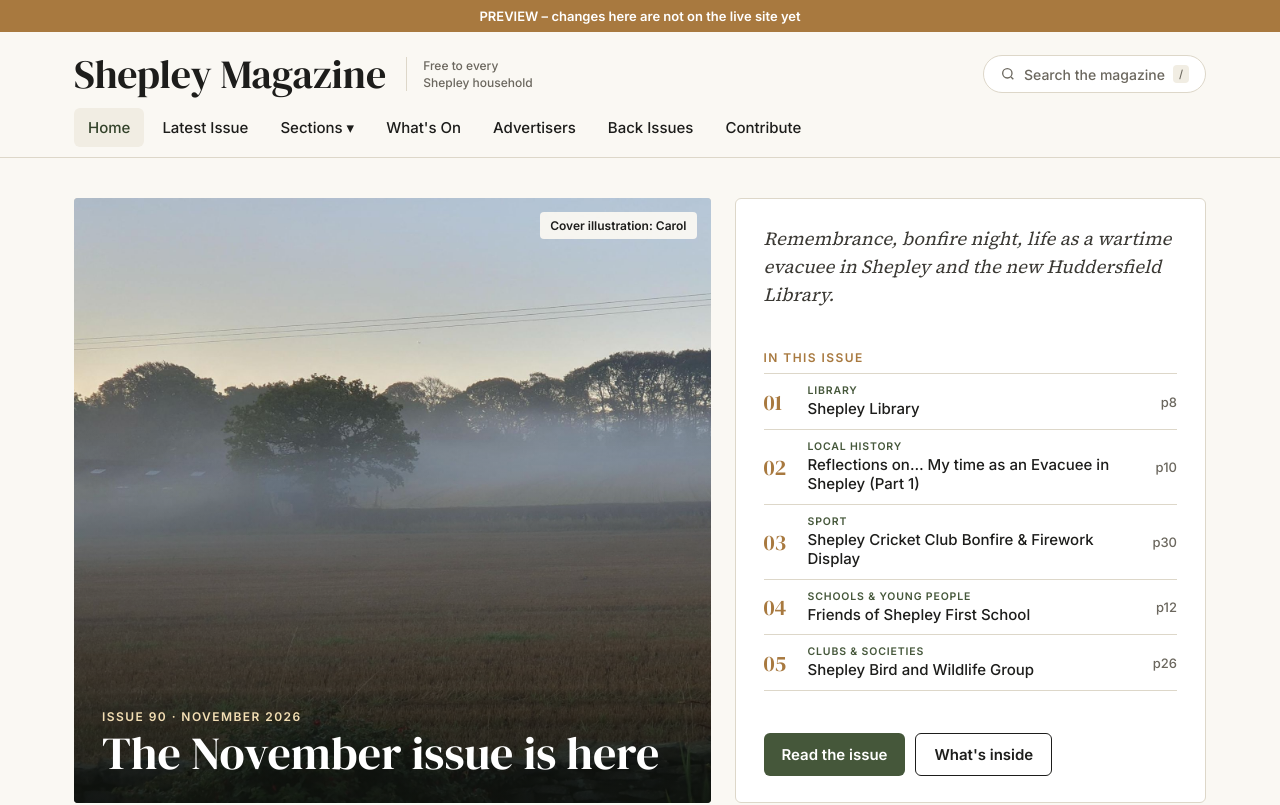
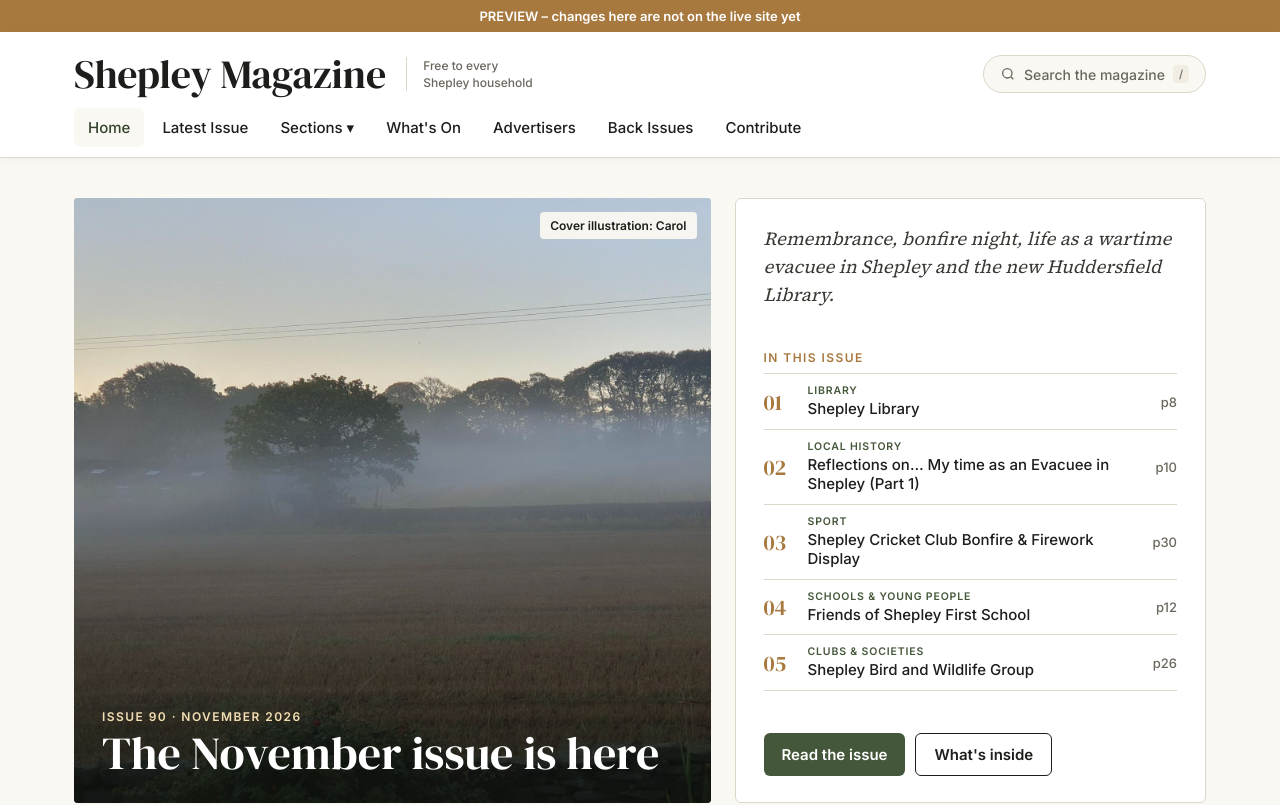
Before and after one commit to Yorkshire1001/Shepley-Magazine, a plain HTML site: page preview/index.html in a window 1280 px wide. Shown: the top 805 px of the page. Drawn offline with Linux system fonts and the light colour scheme.

Commit message:
Preview: white header bar
Co-Authored-By: Claude Opus 5.5 <noreply@anthropic.com>
Claude-Session: https://claude.ai/code/session_0131LPUChZbtNnR6SxQWD8ZK

```diff
--- a/preview/assets/site.css
+++ b/preview/assets/site.css
@@ -346,3 +346,7 @@ nav.main{padding-bottom:10px}
   .section-head{margin-bottom:16px}
   .section-head h2{margin-bottom:0}
 }
+/* White header bar */
+header.site{background:#fff;border-bottom:1px solid var(--line);box-shadow:0 2px 10px rgba(0,0,0,.04)}
+nav.main > a:hover, nav.main .dd > button:hover, nav.main a.active, nav.main .dd > button.active{background:var(--paper)}
+.search-btn{background:var(--paper)}
```
